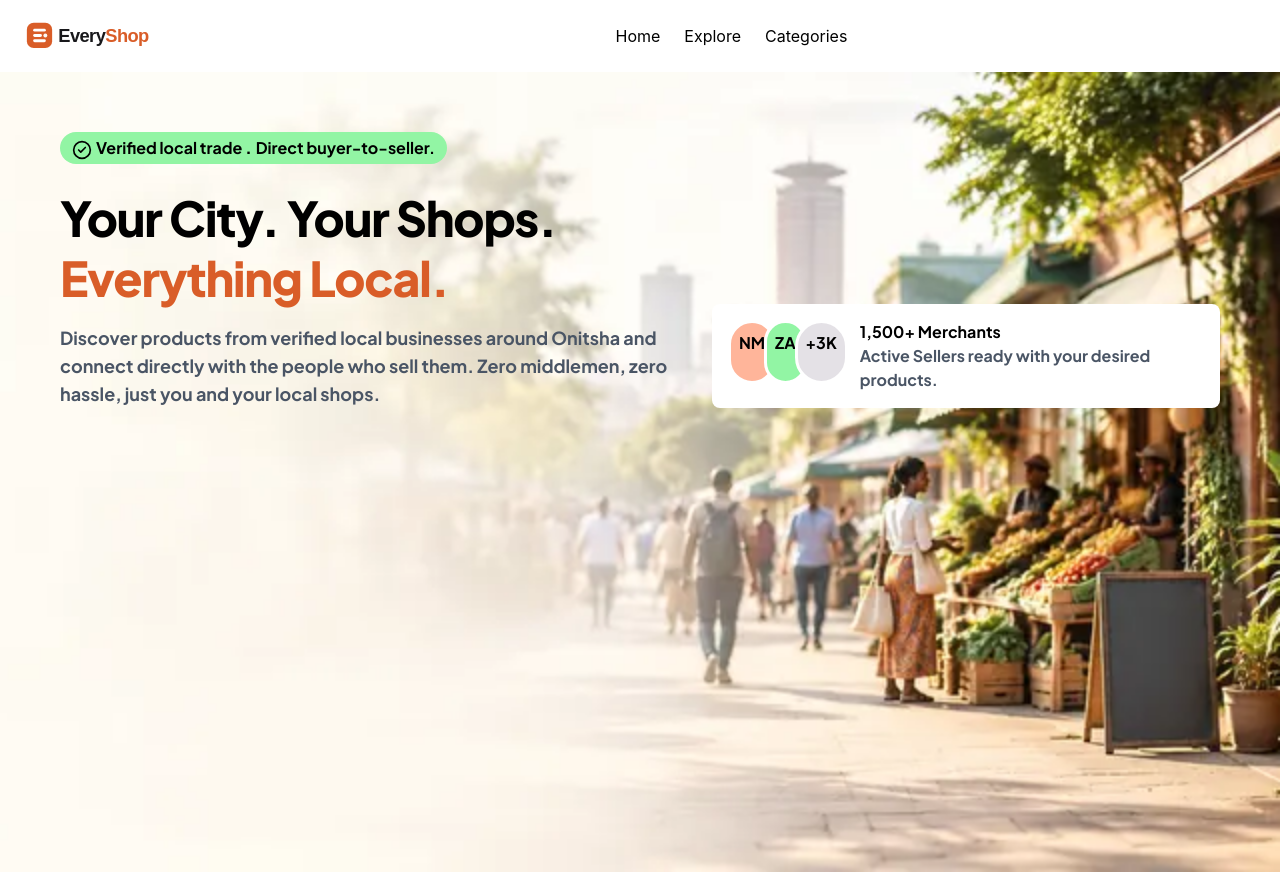
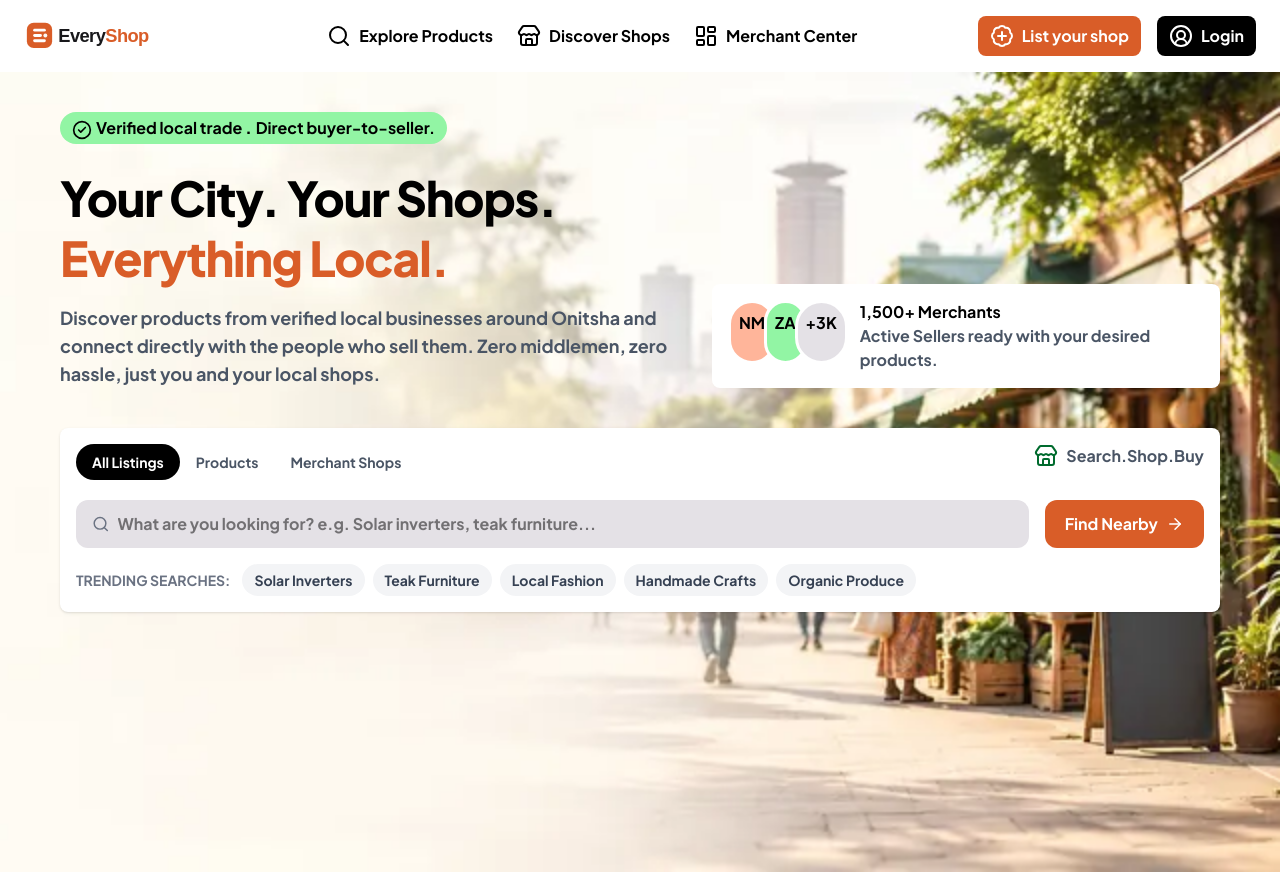
Before and after one commit to LilRex22/EveryShop-Marketplace-Frontend, a React (Vite) app: page / in a window 1280 px wide. Built offline with nearby package versions, Linux system fonts and the light colour scheme.

Commit message:
feat: completed the navbar, added the hero search, completed the hero section

```diff
--- /dev/null
+++ b/src/components/HeroSearch.tsx
@@ -0,0 +1,72 @@
+import { useState } from "react";
+import {Search, ArrowRight, Store} from "lucide-react"
+export function HeroSearch() {
+    const [category, setCategory] = useState("All Listings");
+    const [query, setQuery] = useState("");
+    const trending: string[] = [
+        "Solar Inverters",
+        "Teak Furniture",
+        "Local Fashion",
+        "Handmade Crafts",
+        "Organic Produce",
+    ]
+
+    return(
+        <form className="bg-white rounded-lg shadow-sm p-4 mt-10">
+            <div className="flex justify-between">
+                <div className="">
+                    {["All Listings", "Products", "Merchant Shops"].map((tab) => (
+                        <button
+                            key={tab}
+                            type="button"
+                            onClick={() => setCategory(tab)}
+                            className={`rounded-full px-4 py-2 text-sm ${
+                                category === tab
+                                    ? "bg-black text-white"
+                                    : "text-gray-600 hover:bg-gray-100"
+                            }`}
+                        >
+                            {tab}
+                        </button>
+                    ))}
+                </div>
+                <div className="">
+                    <p className="text-gray-600 flex items-center gap-2"><Store className="text-[#006b2e]"/>Search.Shop.Buy</p>
+                </div>
+            </div>
+            <div className="flex flex-row items-center gap-4 mt-5">
+                <div className="flex flex-1 items-center gap-2 rounded-xl bg-[#e4e1e6] px-4">
+                    <Search size={18} className="text-gray-500" />
+                    <input
+                        value={query}
+                        onChange={(e) => setQuery(e.target.value)}
+                        placeholder="What are you looking for? e.g. Solar inverters, teak furniture..."
+                        className="w-full bg-transparent py-3 outline-none"
+                    />
+                </div>
+                <button
+                    type="submit"
+                    className="flex items-center justify-center gap-2 rounded-xl bg-[#D95D28] px-5 py-3 font-medium text-white hover:bg-[#bd4d20]"
+                    >
+                    Find Nearby <ArrowRight size={18} />
+                </button>
+            </div>
+            <div className="mt-4 flex flex-wrap items-center gap-2 text-sm">
+                <span className="mr-1 font-medium text-gray-500">
+                    TRENDING SEARCHES:
+                </span>
+
+                {trending.map((item) => (
+                    <button
+                        key={item}
+                        type="button"
+                        onClick={() => setQuery(item)}
+                        className="rounded-full bg-gray-100 px-3 py-1.5 text-gray-700 hover:bg-gray-200"
+                    >
+                        {item}
+                    </button>
+                ))}
+            </div>
+        </form>
+    )
+}
--- a/src/components/Navbar.tsx
+++ b/src/components/Navbar.tsx
@@ -1,18 +1,20 @@
 import logo from '../assets/everyshop-logo-lockup.svg';
+import {Search, Store, LayoutDashboard, BadgePlus, CircleUserRound} from "lucide-react"
 export function Navbar() {
     return (
-        <nav className="flex items-center justify-between px-6 py-4 bg-white" style={{ boxShadow: "0 8px 20px rgba(0, 0, 0, 0.4)" }}>
-            <img src={logo} alt="logo" className='h-10 w-auto'/>
+        <nav className="font-jakarta flex items-center justify-between px-6 py-4 bg-white" style={{ boxShadow: "0 8px 20px rgba(0, 0, 0, 0.4)" }}>
+            <a href="/"><img src={logo} alt="logo" className='h-10 w-auto'/></a>
 
             <div className="flex items-center gap-6">
-                <a href="/">Home</a>
-                <a href="/explore">Explore</a>
-                <a href="/categories">Categories</a>
+                <a href="/explore" className='flex items-center gap-2 hover:text-[#D95D28]'><Search/> Explore Products</a>
+                <a href="/categories block" className='flex items-center gap-2 hover:text-[#D95D28]'><Store /> Discover Shops</a>
+                <a href="/merchant-center" className='flex items-center gap-2 hover:text-[#D95D28]'><LayoutDashboard /> Merchant Center</a>
             </div>
 
             {/* Actions */}
             <div className="flex items-center gap-4">
-
+                <a href="" className=" flex items-center gap-2 rounded-lg bg-[#D95D28] px-3 py-2 font-medium text-white hover:bg-[#BD4D20] transition-colors"><BadgePlus /> List your shop</a>
+                <a href="/login" className="flex items-center gap-2 rounded-lg bg-black px-3 py-2 font-medium text-white hover:bg-[#2b2b2bda] transition-colors"><CircleUserRound /> Login</a>
             </div>
         </nav>
     )
--- a/src/pages/Home.tsx
+++ b/src/pages/Home.tsx
@@ -1,9 +1,10 @@
 import { CircleCheck } from "lucide-react";
+import { HeroSearch } from "../components/HeroSearch"
 
 export function Home() {
     return (
         <div className="font-jakarta">
-            <header className="header_img w-full h-screen bg-cover bg-center p-15">
+            <header className="header_img w-full h-screen bg-cover bg-center px-15 py-10">
                 <div className="flex flex-col">
                     <div className="rounded-4xl w-fit p-1 px-3" style={{backgroundColor: '#92f5a4'}}>
                         <p><CircleCheck className="inline-block mr-1" size={20}/>Verified local trade <span className="me-1 font-extrabold">.</span>Direct buyer-to-seller.</p>
@@ -29,7 +30,9 @@ export function Home() {
                         </div>
                     </div>
 
-                    <div className=""></div>
+                    <div className="">
+                        <HeroSearch />
+                    </div>
                 </div>
             </header>
         </div>
```
